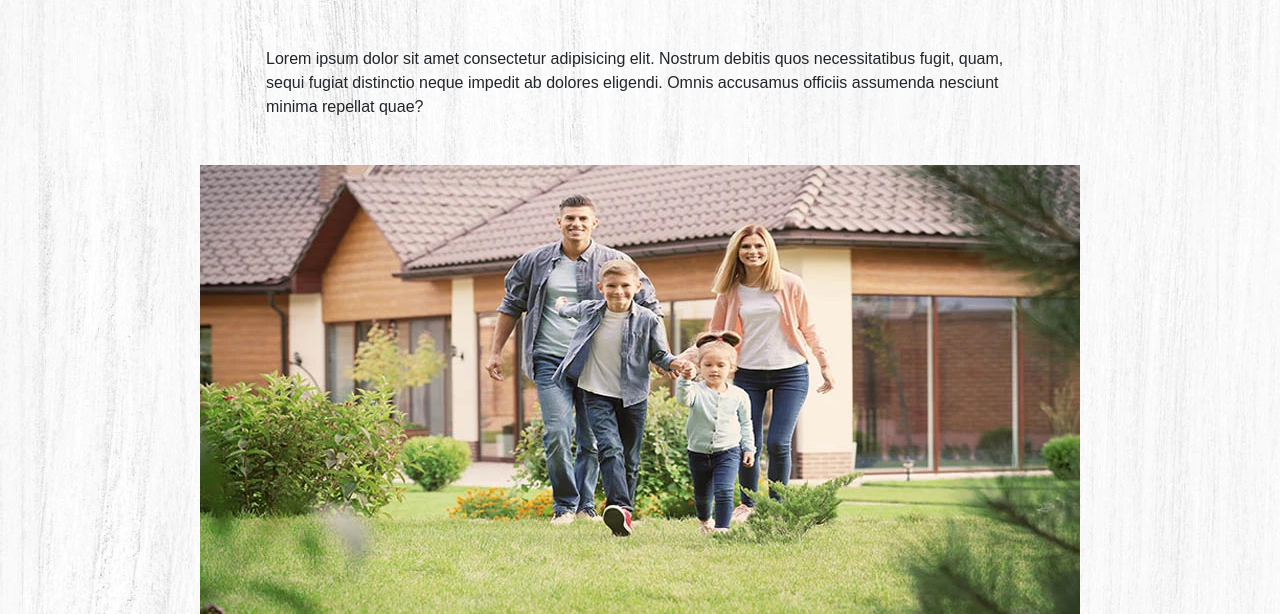
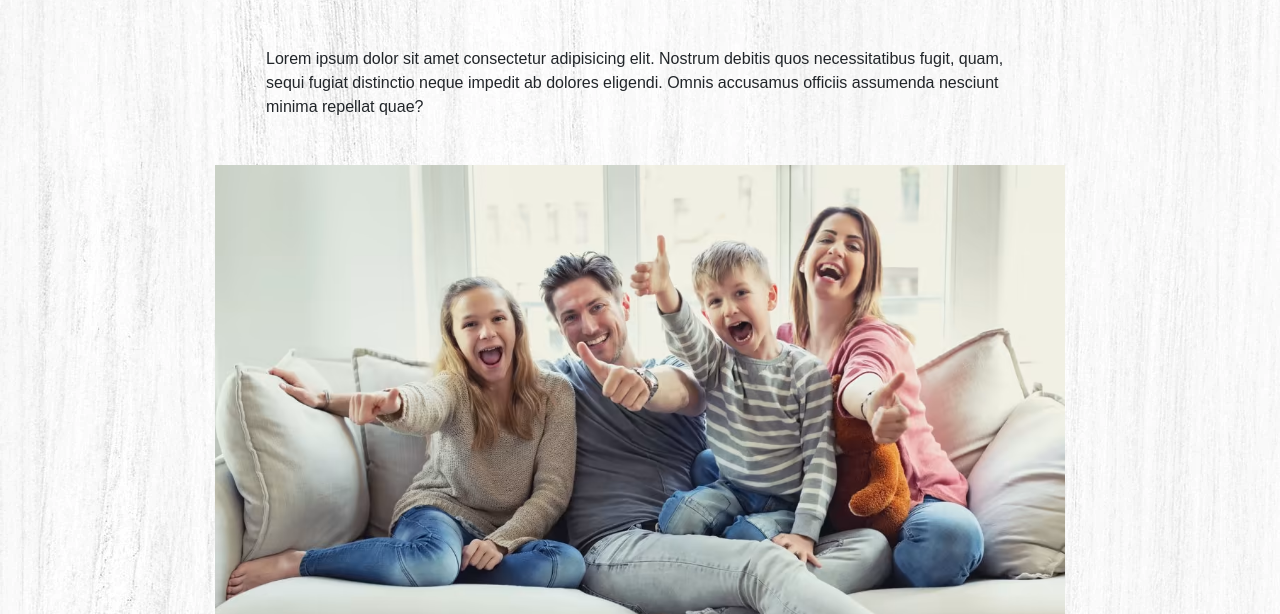
Before and after one commit to GonzaloDiFalco/GoodNeighbour, a website: page Paquetes.html in a window 1280 px wide. Shown: the part 186-800 px from the top of the page. Drawn offline with nearby package versions, Linux system fonts and the light colour scheme.

Commit message:
P Final 1.2

```diff
--- a/Paquetes.html
+++ b/Paquetes.html
@@ -44,7 +44,7 @@
                 Lorem ipsum dolor sit amet consectetur adipisicing elit. Nostrum debitis quos necessitatibus fugit, quam, sequi fugiat distinctio neque impedit ab dolores eligendi. Omnis accusamus officiis assumenda nesciunt minima repellat quae?
             </p>
             <div class="fotofam">
-                <img class="footofamimg" src="images/flia en patio.webp" alt="seeguridad para tu familia">
+                <img class="footofamimg" src="images/familiaenelliving3.avif" alt="seeguridad para tu familia">
             </div>
         </section>
         <section class="paquetes">
--- a/estilos.css
+++ b/estilos.css
@@ -469,6 +469,7 @@ div.paquete h4 {
 
 img.footofamimg {
     width: 100%;
+    max-width: 850px;
 }
 
 
```
Also changed, not shown: images/familiaenelliving3.avif (added).
